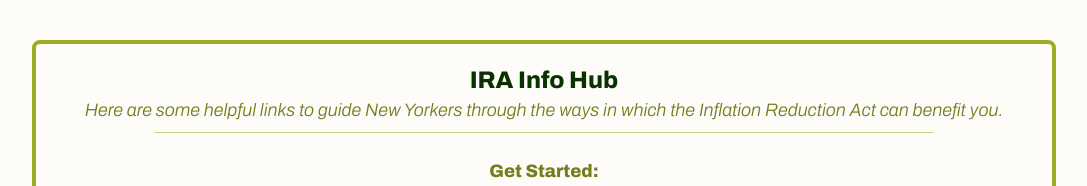
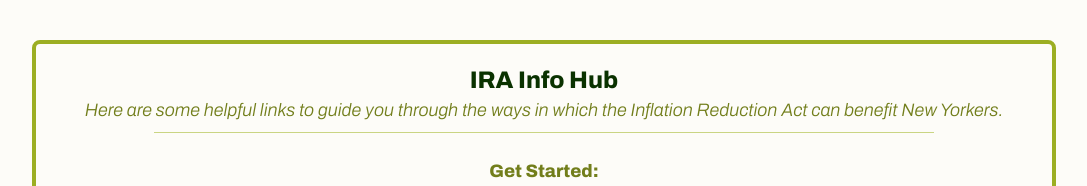
Before and after one commit to noodlemonkey/ira-info-hub, a React (Vite) app: page / in a window 1280 px wide. Shown: the top 186 px of the page, without its empty margins (96-1183 px from the left). Built offline with nearby package versions, Linux system fonts and the light colour scheme.

Commit message:
changed wording

```diff
--- a/src/App.jsx
+++ b/src/App.jsx
@@ -11,8 +11,8 @@ const App = () => {
             IRA Info Hub
           </h1>
           <h2 className="font-archivo-li text-md text-secondary-green text-center md:text-lg">
-            Here are some helpful links to guide New Yorkers through the ways in
-            which the Inflation Reduction Act can benefit you.
+            Here are some helpful links to guide you through the ways in which
+            the Inflation Reduction Act can benefit New Yorkers.
           </h2>
           <hr className="w-[80%] mt-2 border-t border-solid border-quaternary-green" />
         </header>
```
